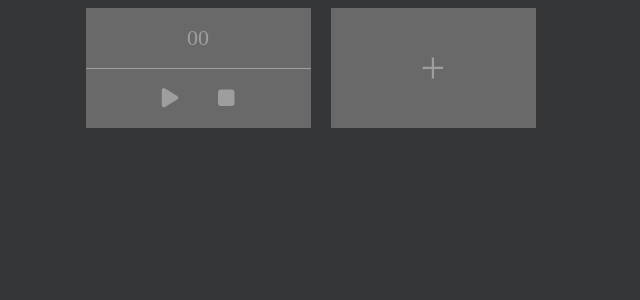
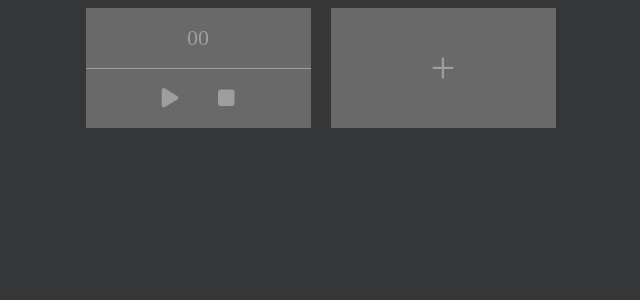
Before and after one commit to VagSer/my-timer-countdown, a Vue app: page / in a window 1280 px wide. Shown: the top 300 px of the page, without its empty margins (217-857 px from the left). Built offline with nearby package versions, Linux system fonts and the light colour scheme.

Commit message:
Вернул ширину кнопке и секундомерам

```diff
--- a/src/App.vue
+++ b/src/App.vue
@@ -25,6 +25,7 @@ const timers = ref([1])
 }
 .addButton {
   height: 120px;
+  width: 225px;
   background: #696969;
   border: none;
   color: #9E9E9E;
```
